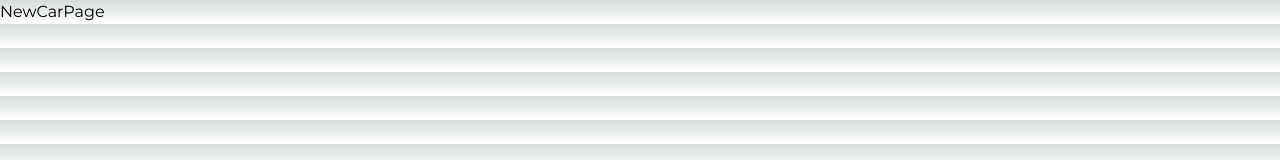
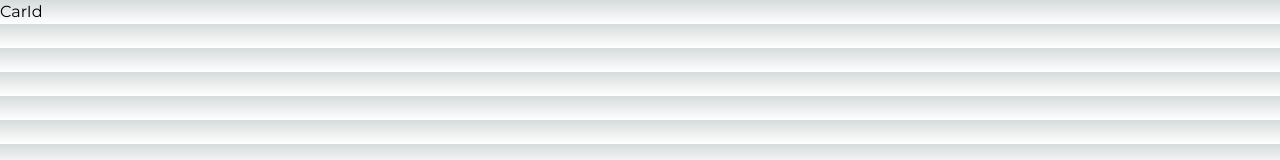
Before and after one commit to KennedyMungai/CarsAppFrontend, a Next.js app: page /cars/1 in a window 1280 px wide. Shown: the top 160 px of the page. Built offline with nearby package versions, Linux system fonts and the light colour scheme.

Commit message:
Created the car id page

```diff
--- /dev/null
+++ b/src/app/cars/[id]/page.tsx
@@ -0,0 +1,11 @@
+import React from 'react'
+
+type Props = {}
+
+const CarId = (props: Props) => {
+  return (
+    <div>CarId</div>
+  )
+}
+
+export default CarId
```
